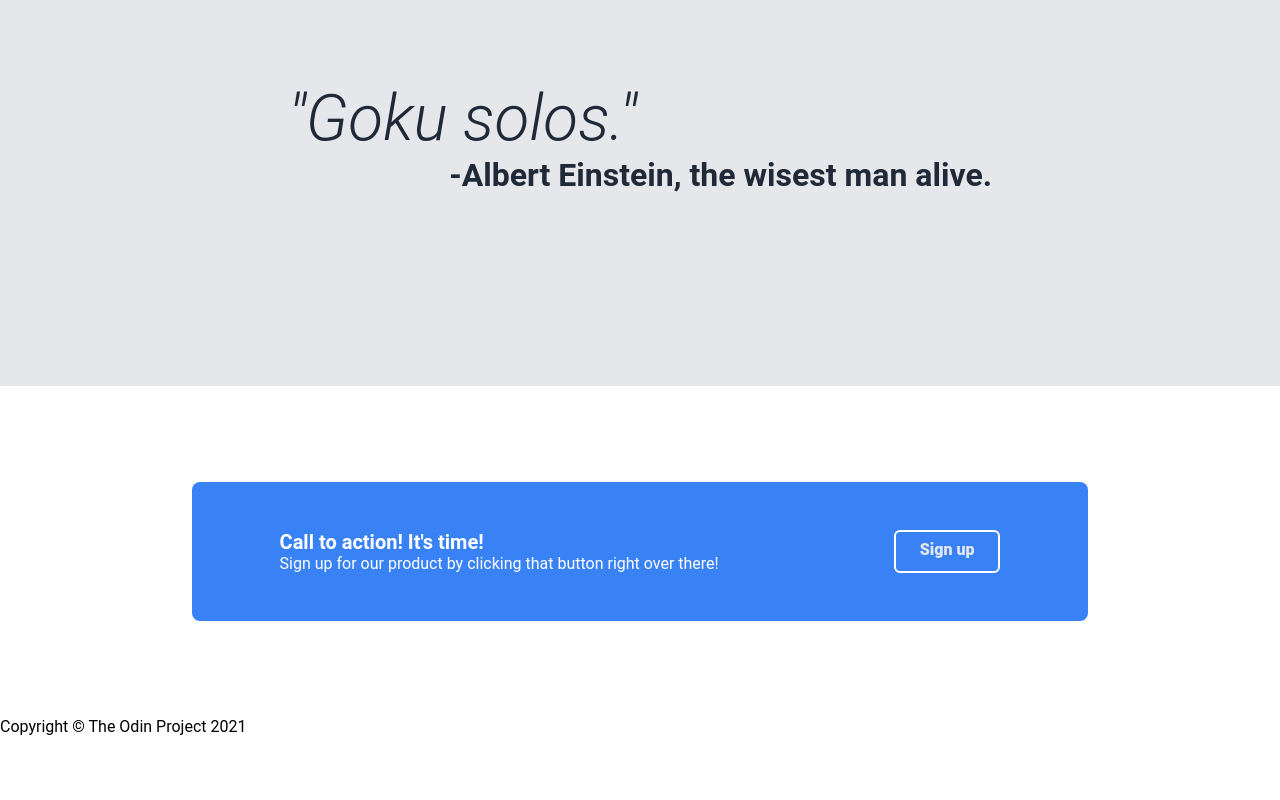
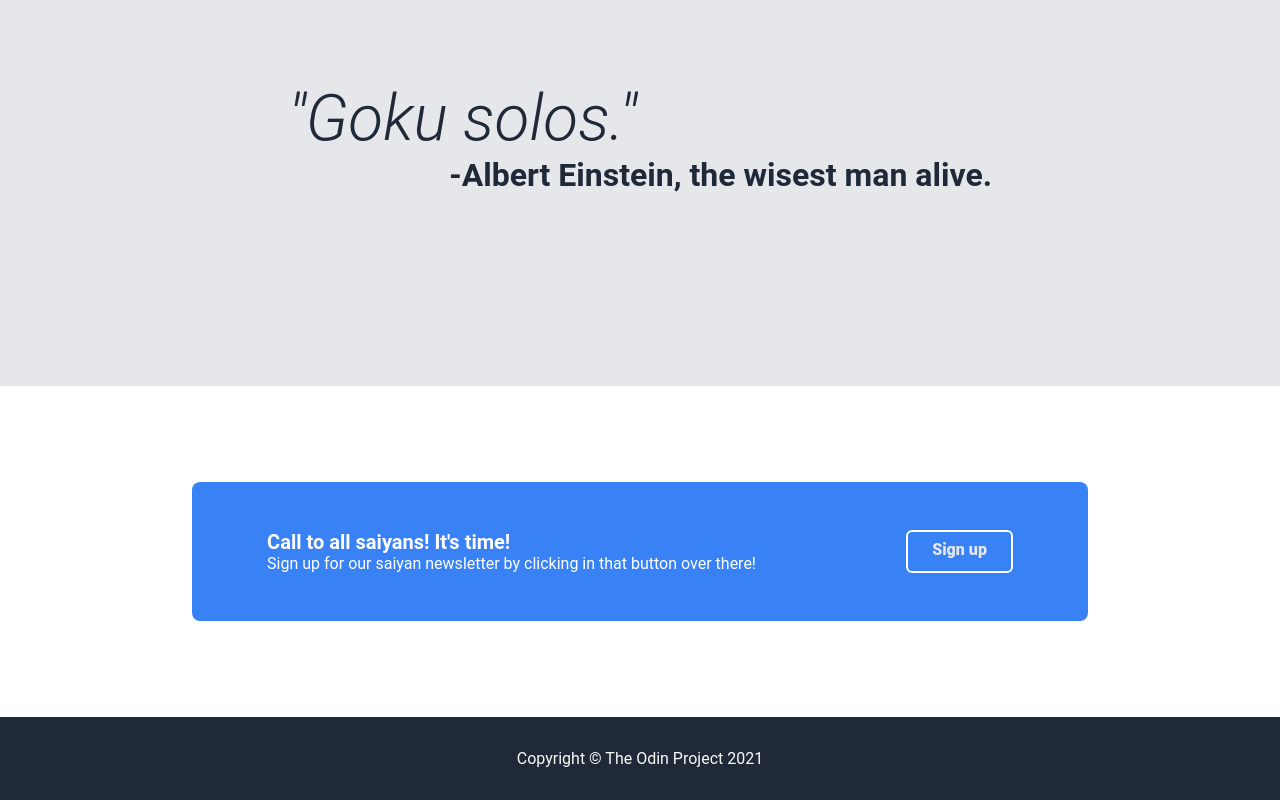
Before and after one commit to GilmarMouraJr/odin-landing, a plain HTML site: page index.html in a window 1280 px wide. Shown: the part 1067-1867 px from the top of the page. Before the commit the page ends 1803 px from the top, so only its background shows below. Drawn offline with Linux system fonts and the light colour scheme.

Commit message:
Add text to CTA section and add footer

```diff
--- a/css/styles.css
+++ b/css/styles.css
@@ -42,6 +42,10 @@ a {
 
 header a, .hero p {
     font-size: 18px;
+}
+
+header a {
+    margin: 0 8px;
 }
 
 .hero {
@@ -144,3 +148,10 @@ p.quote-text  {
 .call-container .btn {
     border: 2px solid white;
 }
+
+footer {
+    background-color: var(--color-dark);
+    text-align: center;
+    padding: 32px 0;
+    color: var(--color-white);
+}
--- a/index.html
+++ b/index.html
@@ -53,8 +53,8 @@
     <section class="call">
         <div class="call-container">
             <div>
-                <p><strong>Call to action! It's time!</strong></p>
-                <p>Sign up for our product by clicking that button right over there!</p>
+                <p><strong>Call to all saiyans! It's time!</strong></p>
+                <p>Sign up for our saiyan newsletter by clicking in that button over there!</p>
             </div>
             <a href="" class="btn">Sign up</a>
         </div>
```
